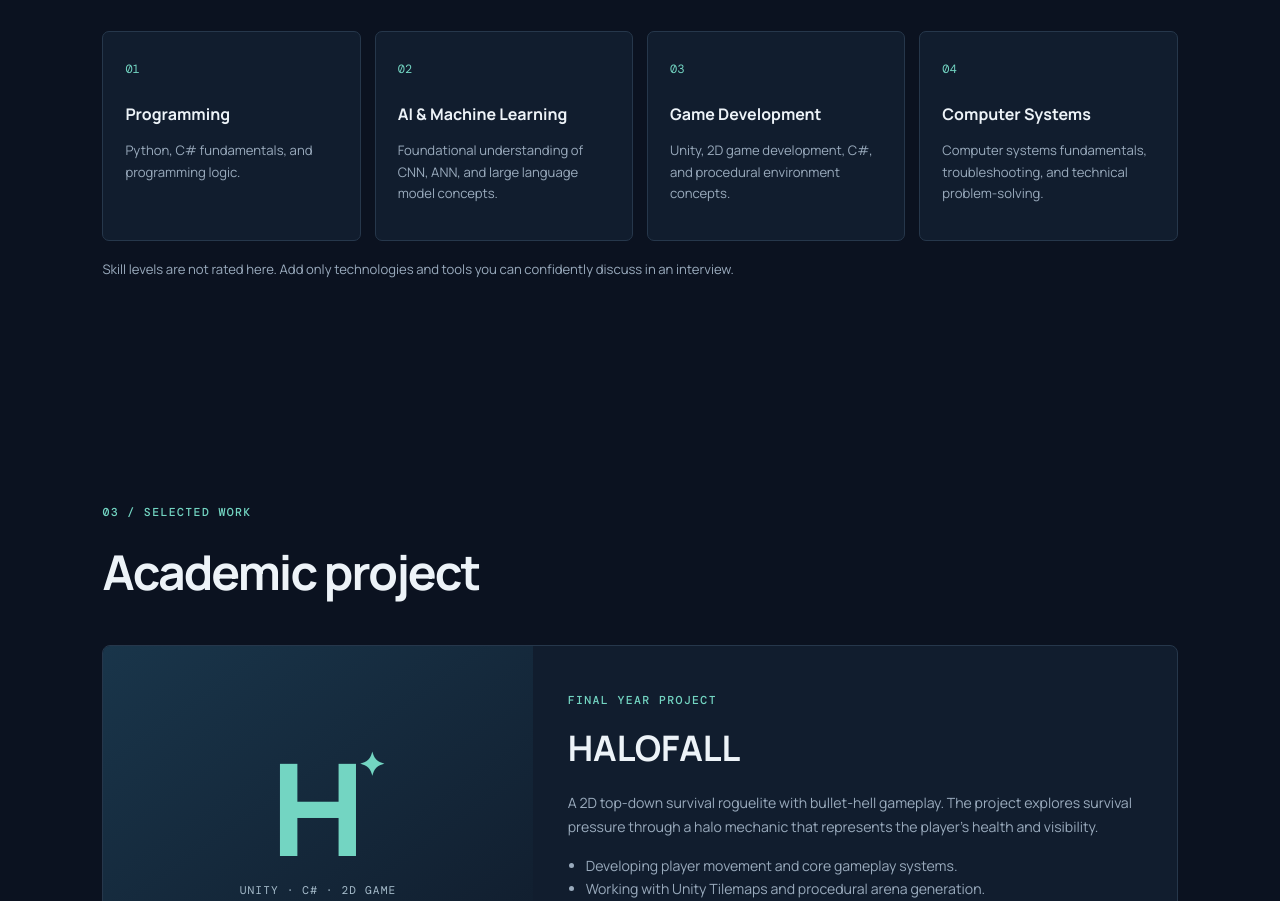
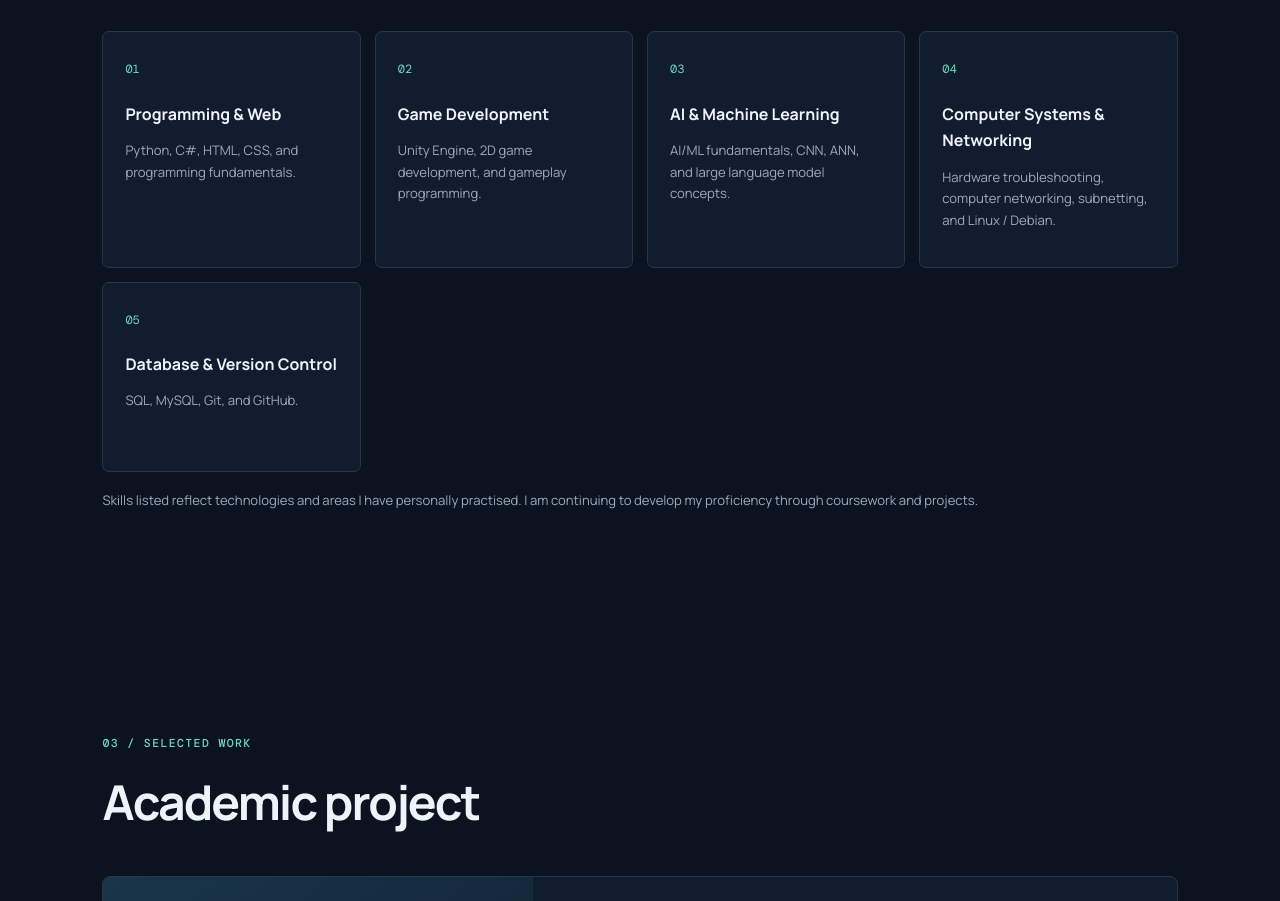
Before and after one commit to firedragonwarrior07-bit/firedragonwarrior07-bit.github.io, a plain HTML site: page index.html in a window 1280 px wide. Shown: the part 1685-2586 px from the top of the page. Drawn offline with nearby package versions, Linux system fonts and the light colour scheme.

Commit message:
Add files via upload

```diff
--- a/index.html
+++ b/index.html
@@ -66,12 +66,13 @@
     <section class="section" id="skills">
       <div class="section-heading"><p class="eyebrow">02 / CAPABILITIES</p><h2>Technical skills</h2></div>
       <div class="skill-grid">
-        <article class="skill-card"><span class="skill-number">01</span><h3>Programming</h3><p>Python, C# fundamentals, and programming logic.</p></article>
-        <article class="skill-card"><span class="skill-number">02</span><h3>AI &amp; Machine Learning</h3><p>Foundational understanding of CNN, ANN, and large language model concepts.</p></article>
-        <article class="skill-card"><span class="skill-number">03</span><h3>Game Development</h3><p>Unity, 2D game development, C#, and procedural environment concepts.</p></article>
-        <article class="skill-card"><span class="skill-number">04</span><h3>Computer Systems</h3><p>Computer systems fundamentals, troubleshooting, and technical problem-solving.</p></article>
+        <article class="skill-card"><span class="skill-number">01</span><h3>Programming &amp; Web</h3><p>Python, C#, HTML, CSS, and programming fundamentals.</p></article>
+        <article class="skill-card"><span class="skill-number">02</span><h3>Game Development</h3><p>Unity Engine, 2D game development, and gameplay programming.</p></article>
+        <article class="skill-card"><span class="skill-number">03</span><h3>AI &amp; Machine Learning</h3><p>AI/ML fundamentals, CNN, ANN, and large language model concepts.</p></article>
+        <article class="skill-card"><span class="skill-number">04</span><h3>Computer Systems &amp; Networking</h3><p>Hardware troubleshooting, computer networking, subnetting, and Linux / Debian.</p></article>
+        <article class="skill-card"><span class="skill-number">05</span><h3>Database &amp; Version Control</h3><p>SQL, MySQL, Git, and GitHub.</p></article>
       </div>
-      <p class="small-note">Skill levels are not rated here. Add only technologies and tools you can confidently discuss in an interview.</p>
+      <p class="small-note">Skills listed reflect technologies and areas I have personally practised. I am continuing to develop my proficiency through coursework and projects.</p>
     </section>
 
     <section class="section" id="projects">
```
